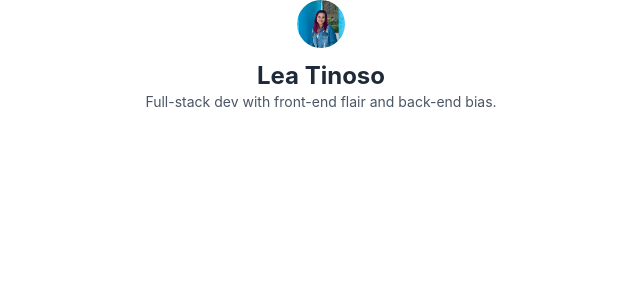
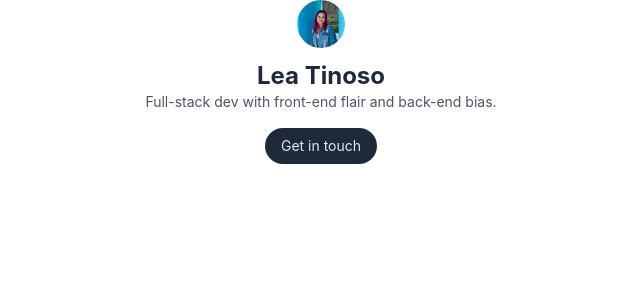
Before and after one commit to lea927/portfolio-v2, a React (Vite) app: page / in a window 1280 px wide. Shown: the top 300 px of the page, without its empty margins (319-959 px from the left). Built offline with nearby package versions, Linux system fonts and the light colour scheme.

Commit message:
feat: add reusable button

```diff
--- /dev/null
+++ b/src/components/Button.jsx
@@ -0,0 +1,11 @@
+function Button({ text }) {
+  return (
+    <button
+      className="bg-gray-800 text-gray-200 cursor-pointer hover:opacity-75 transition-opacity duration-200 px-4 py-2 rounded-full text-sm"
+    >
+      {text}
+    </button>
+  )
+}
+
+export default Button
--- a/src/components/Hero.jsx
+++ b/src/components/Hero.jsx
@@ -1,4 +1,5 @@
 import photo from '/photo.jpeg'
+import Button from './Button'
 
 function Hero() {
   return (
@@ -6,6 +7,9 @@ function Hero() {
       <img src={photo} alt="" className='h-12 w-12 rounded-full mb-3' />
       <h1 className='font-bold text-2xl text-gray-800'>Lea Tinoso</h1>
       <p className='text-sm'>Full-stack dev with front-end flair and back-end bias.</p>
+      <div className='m-4'>
+        <Button text="Get in touch"/>
+      </div>
     </div>
   )
 }
```
